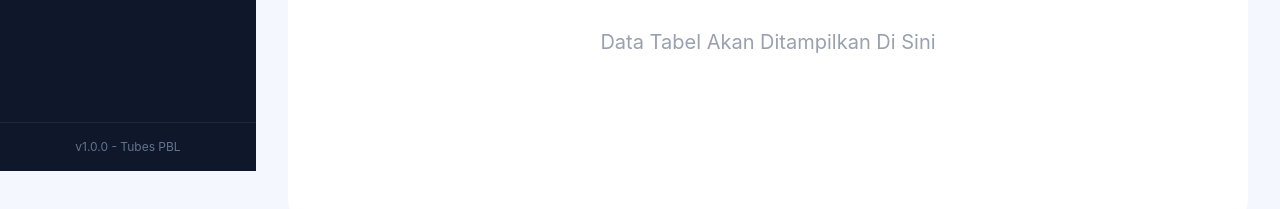
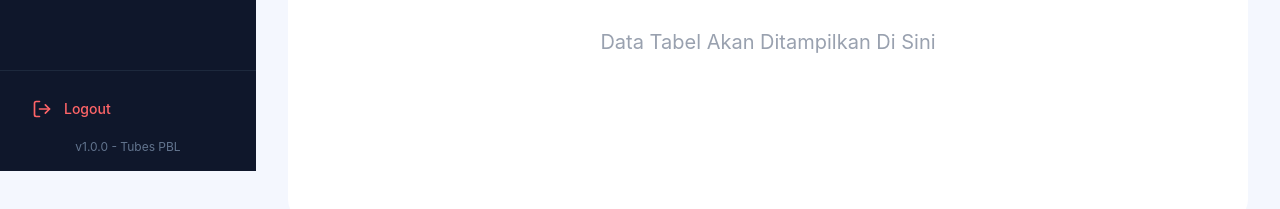
Before and after one commit to Diahdwi/homecareku-web-admin, a React (Vite) app: page /dashboard in a window 1280 px wide. Shown: the part 629-838 px from the top of the page. Built offline with nearby package versions, Linux system fonts and the light colour scheme.

Commit message:
menambahkan tombol logout

```diff
--- a/src/components/Sidebar.jsx
+++ b/src/components/Sidebar.jsx
@@ -1,4 +1,4 @@
-import { Link, useLocation } from "react-router-dom";
+import { Link, useLocation, useNavigate } from "react-router-dom";
 
 import {
   LayoutDashboard,
@@ -8,10 +8,12 @@ import {
   Headset,
   Menu,
   MoreVertical,
+  LogOut,
 } from "lucide-react";
 
 export default function Sidebar({ isOpen, setIsOpen }) {
   const location = useLocation();
+  const navigate = useNavigate();
 
   const menuItems = [
     {
@@ -120,11 +122,23 @@ export default function Sidebar({ isOpen, setIsOpen }) {
 
       {/* ================= FOOTER ================= */}
 
-      {isOpen && (
-        <div className="p-4 border-t border-slate-800 text-center text-xs text-slate-500">
-          v1.0.0 - Tubes PBL
-        </div>
-      )}
+      <div className="p-4 border-t border-slate-800 flex flex-col gap-2">
+        <button
+          onClick={() => navigate("/")}
+          className={`flex items-center ${
+            isOpen ? "gap-3 px-4 justify-start" : "justify-center"
+          } py-3 rounded-lg text-sm font-medium transition-all text-red-400 hover:bg-red-500/10 hover:text-red-300`}
+        >
+          <LogOut size={20} />
+          {isOpen && <span>Logout</span>}
+        </button>
+
+        {isOpen && (
+          <div className="text-center text-xs text-slate-500">
+            v1.0.0 - Tubes PBL
+          </div>
+        )}
+      </div>
     </div>
   );
 }
```
